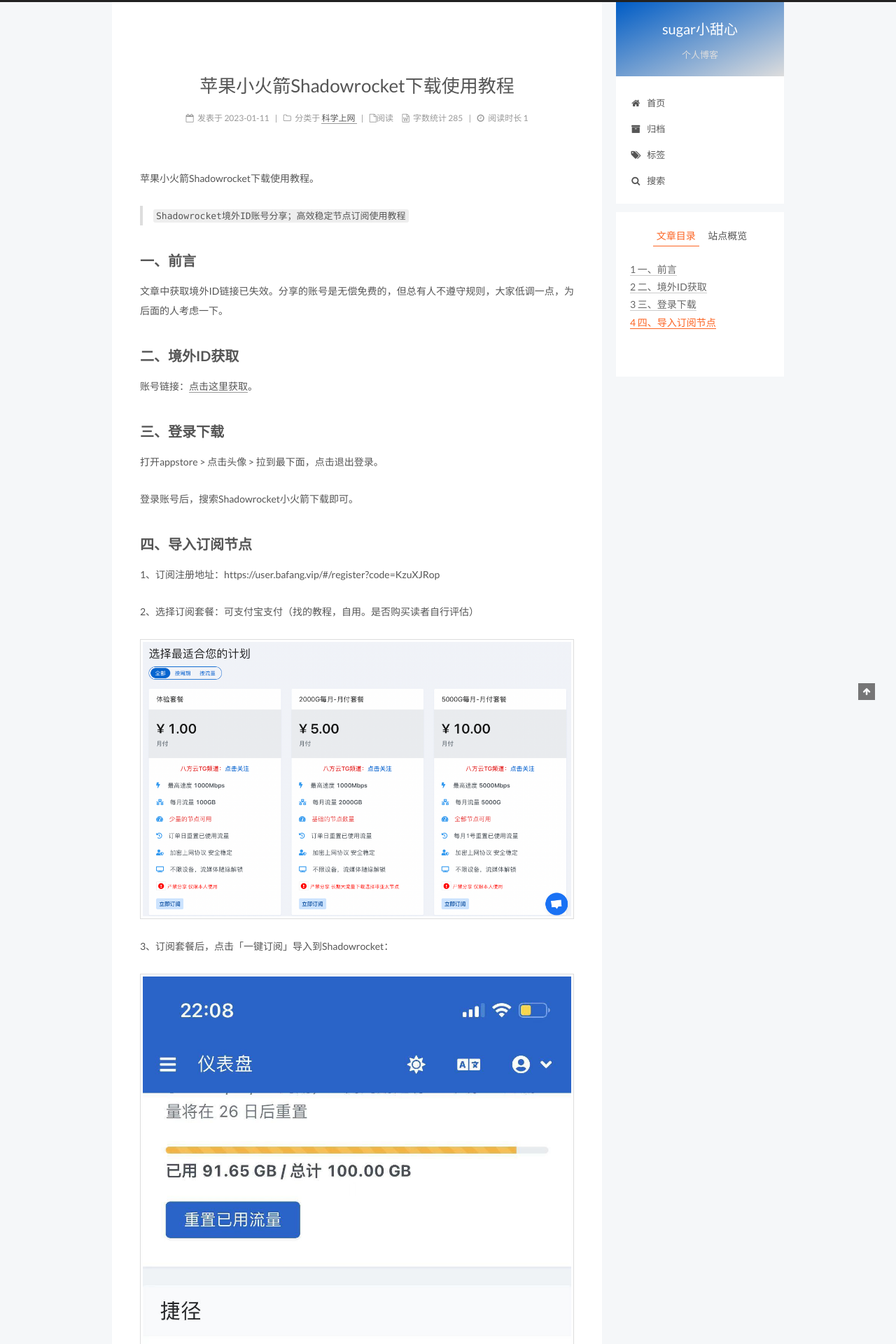
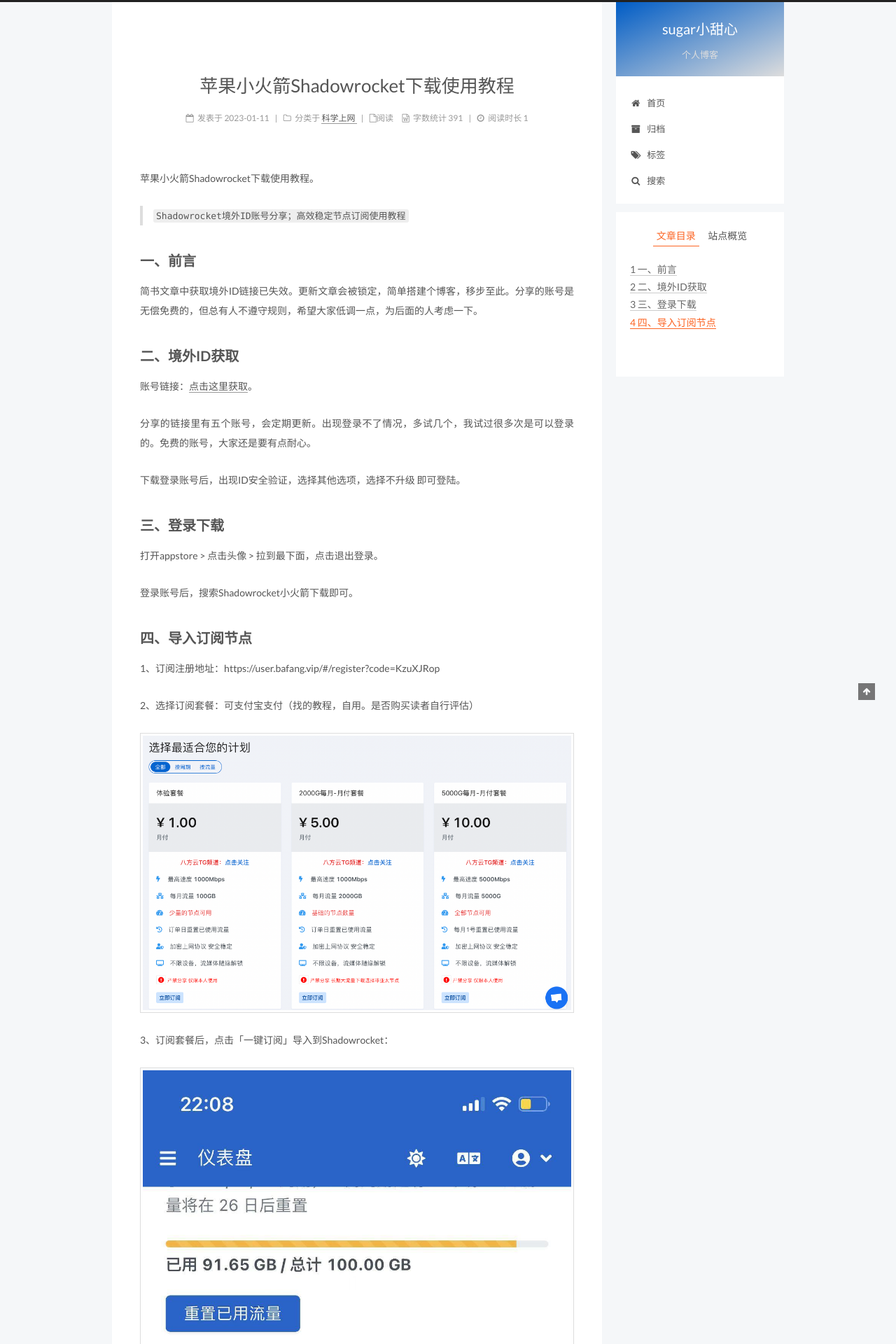
Before and after one commit to QLking/QLking.github.io, a Jekyll site: the page built from _posts/2023-01-11-苹果小火箭下载使用教程.md, in a window 1280 px wide. Shown: the top 1920 px of the page at 70% size. Built offline with Jekyll 4.4.1, drawn with Linux system fonts in a browser that asks for light colours; comment, search, counter and statistics services are not loaded.

Commit message:
文章内容修改

```diff
--- a/_posts/2023-01-11-苹果小火箭下载使用教程.md
+++ b/_posts/2023-01-11-苹果小火箭下载使用教程.md
@@ -13,10 +13,14 @@ tags:
 
 ## **一、前言**
 
-文章中获取境外ID链接已失效。分享的账号是无偿免费的，但总有人不遵守规则，大家低调一点，为后面的人考虑一下。
+简书文章中获取境外ID链接已失效。更新文章会被锁定，简单搭建个博客，移步至此。分享的账号是无偿免费的，但总有人不遵守规则，希望大家低调一点，为后面的人考虑一下。
 
 ## **二、境外ID获取**
 账号链接：[点击这里获取](https://applemart-share-001.me)。
+
+分享的链接里有五个账号，会定期更新。出现登录不了情况，多试几个，我试过很多次是可以登录的。免费的账号，大家还是要有点耐心。
+
+下载登录账号后，出现ID安全验证，选择其他选项，选择不升级 即可登陆。
 
 ## **三、登录下载**
 打开appstore > 点击头像 > 拉到最下面，点击退出登录。
```
